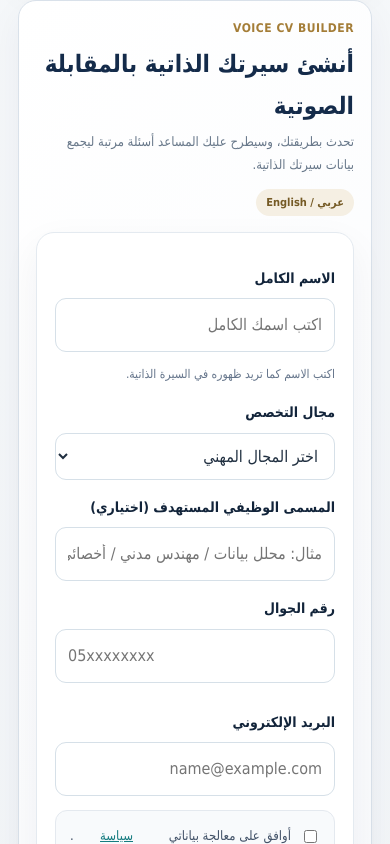
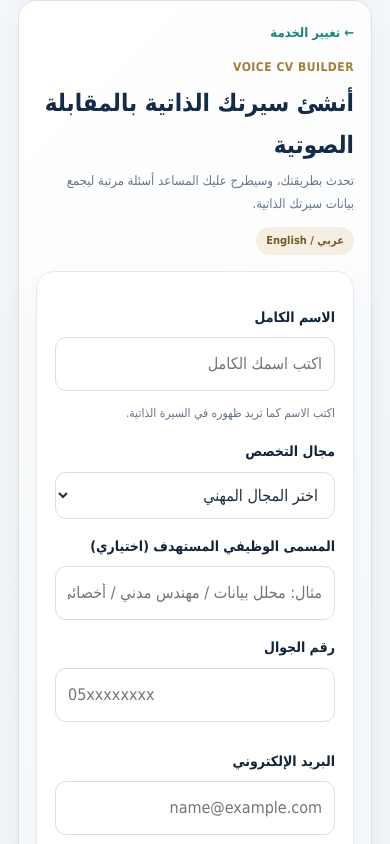
Before and after one commit to Mohammedqanaam/Mohammed-Aldosari-AI-OI, a website: page index.html in a window 390 px wide. Both pictures are taken after a click on the button 195 px from the left and 474 px from the top of the page. Shown: the part 754-1598 px from the top of the page. Drawn offline with Linux system fonts and the light colour scheme; no server answers.

Commit message:
Add clear back navigation to service journey

```diff
--- a/index.html
+++ b/index.html
@@ -74,7 +74,7 @@ footer{text-align:center;padding:25px;color:var(--muted);font-size:12px}
  body.cv-paid #cv-result{display:block!important;border:0;box-shadow:none}
 }
 .cv-voice .cv-output{-webkit-user-select:none;user-select:none}
-.journey-section{display:none!important}.journey-section.active{display:block!important}.journey-choices{display:grid;grid-template-columns:repeat(2,minmax(0,1fr));gap:14px}.journey-choice{display:flex;flex-direction:column;align-items:flex-start;gap:9px;text-align:right;padding:22px;border:1px solid var(--line);border-radius:16px;background:#fff;color:var(--ink);cursor:pointer;min-height:150px}.journey-choice strong{font-size:18px;color:var(--navy)}.journey-choice span{font-size:13px;color:var(--muted);font-weight:400}.journey-choice b{margin-top:auto;color:var(--teal);font-size:13px}.cv-contact-grid{display:grid;grid-template-columns:1fr 1fr;gap:12px}.cv-section-title{font-weight:800;color:var(--navy);margin:18px 0 6px}.cv-voice .cv-consents{margin:14px 0}.cv-voice .cv-consents label{font-size:13px}@media(max-width:600px){.journey-choices,.cv-contact-grid{grid-template-columns:1fr}}
+.journey-section{display:none!important}.journey-section.active{display:block!important}.journey-choices{display:grid;grid-template-columns:repeat(2,minmax(0,1fr));gap:14px}.journey-choice{display:flex;flex-direction:column;align-items:flex-start;gap:9px;text-align:right;padding:22px;border:1px solid var(--line);border-radius:16px;background:#fff;color:var(--ink);cursor:pointer;min-height:150px}.journey-choice strong{font-size:18px;color:var(--navy)}.journey-choice span{font-size:13px;color:var(--muted);font-weight:400}.journey-choice b{margin-top:auto;color:var(--teal);font-size:13px}.journey-back{border:0;background:transparent;color:var(--teal);font:inherit;font-size:13px;font-weight:700;padding:0;margin:0 0 12px;cursor:pointer}.cv-contact-grid{display:grid;grid-template-columns:1fr 1fr;gap:12px}.cv-section-title{font-weight:800;color:var(--navy);margin:18px 0 6px}.cv-voice .cv-consents{margin:14px 0}.cv-voice .cv-consents label{font-size:13px}@media(max-width:600px){.journey-choices,.cv-contact-grid{grid-template-columns:1fr}}
 body.cv-paid .cv-voice .cv-output{-webkit-user-select:text;user-select:text}
 
 /* Refined storefront design */
@@ -99,7 +99,7 @@ input,select,textarea{border-radius:11px!important;border-color:#d6e0e8!importan
 <section class="hero"><div class="eyebrow">خدمات رقمية عملية</div><h1>ابدأ من احتياجك.</h1><p>اختر الخدمة، ثم أكمل الخطوات المطلوبة فقط.</p></section></header>
 <main>
 <section class="panel section" id="journey-start"><h2>ما الخدمة التي تحتاجها؟</h2><p class="sub">اختر مسارك للبدء. ستظهر لك الخطوات الخاصة بخدمتك فقط.</p><div class="journey-choices"><button class="journey-choice" type="button" data-journey="cv"><strong>إنشاء سيرة ذاتية</strong><span>مقابلة ذكية ثم معاينة ATS قبل الدفع</span><b>ابدأ الآن ←</b></button><button class="journey-choice" type="button" data-journey="excel"><strong>قوالب Excel وتخصيص الملفات</strong><span>حدد مجال العمل ثم اختر القالب أو ارفع ملفك</span><b>ابدأ الآن ←</b></button></div></section>
-<section class="panel section journey-section excel-journey" id="catalog"><h2>1. اختر مجال الاختصاص</h2><p class="sub">حدد المجال ثم اختر نوع القالب المطلوب.</p>
+<section class="panel section journey-section excel-journey" id="catalog"><button class="journey-back" type="button" data-back>← تغيير الخدمة</button><h2>اختر مجال العمل</h2><p class="sub">حدد المجال ثم اختر نوع القالب المطلوب.</p>
 <div class="categorygrid" id="categories">
 <button class="cat active" data-cat="sales"><strong>المبيعات</strong><span>Sales Management</span></button>
 <button class="cat" data-cat="admin"><strong>الخدمات الإدارية</strong><span>Administrative Services</span></button>
@@ -130,7 +130,7 @@ input,select,textarea{border-radius:11px!important;border-color:#d6e0e8!importan
 
 
 <section class="cv-voice journey-section cv-journey" id="voice-cv">
- <div class="cv-top"><div><div class="cv-kicker">VOICE CV BUILDER</div><h2 style="margin:4px 0;color:#142b4a">أنشئ سيرتك الذاتية بالمقابلة الصوتية</h2><p class="sub" style="margin:0">تحدث بطريقتك، وسيطرح عليك المساعد أسئلة مرتبة ليجمع بيانات سيرتك الذاتية.</p></div><span class="pill">عربي / English</span></div>
+ <button class="journey-back" type="button" data-back>← تغيير الخدمة</button><div class="cv-top"><div><div class="cv-kicker">VOICE CV BUILDER</div><h2 style="margin:4px 0;color:#142b4a">أنشئ سيرتك الذاتية بالمقابلة الصوتية</h2><p class="sub" style="margin:0">تحدث بطريقتك، وسيطرح عليك المساعد أسئلة مرتبة ليجمع بيانات سيرتك الذاتية.</p></div><span class="pill">عربي / English</span></div>
  <div class="cv-card" id="cv-intro">
   <label class="fieldlabel" for="cv-name-ar">الاسم الكامل</label><input id="cv-name-ar" type="text" autocomplete="name" maxlength="90" placeholder="اكتب اسمك الكامل" required><p class="cv-small">اكتب الاسم كما تريد ظهوره في السيرة الذاتية.</p>
   <label class="fieldlabel" for="cv-domain">مجال التخصص</label><select id="cv-domain"><option value="">اختر المجال المهني</option><option value="admin">الإدارة والموارد البشرية</option><option value="business">الأعمال والمبيعات والتسويق</option><option value="finance">المالية والمحاسبة</option><option value="it">تقنية المعلومات والبرمجة</option><option value="engineering">الهندسة</option><option value="medical">الطب والرعاية الصحية</option><option value="education">التعليم والتدريب</option><option value="hospitality">الفندقة والسياحة</option><option value="legal">القانون والامتثال</option><option value="operations">التشغيل وسلاسل الإمداد</option><option value="other">مجال آخر</option></select>
@@ -176,6 +176,7 @@ input,select,textarea{border-radius:11px!important;border-color:#d6e0e8!importan
 const journeyButtons=document.querySelectorAll("[data-journey]");
 function openJourney(type){document.querySelectorAll(".journey-section").forEach(s=>s.classList.remove("active"));document.querySelector("#journey-start").classList.add("active");document.querySelectorAll("."+type+"-journey").forEach(s=>s.classList.add("active"));const first=document.querySelector("."+type+"-journey");if(first)first.scrollIntoView({behavior:"smooth",block:"start"});}
 journeyButtons.forEach(button=>button.addEventListener("click",()=>openJourney(button.dataset.journey)));
+document.querySelectorAll("[data-back]").forEach(button=>button.addEventListener("click",()=>{document.querySelectorAll(".journey-section").forEach(s=>s.classList.remove("active"));document.querySelector("#journey-start").scrollIntoView({behavior:"smooth",block:"start"});}));
 const categoryTemplates={
  sales:[
   ["customers","متابعة العملاء والطلبات — Customer & Order Tracker","سجل عملاء، حالات طلبات، مبالغ محصلة ومتأخرة، ولوحة مؤشرات أساسية."],
```
